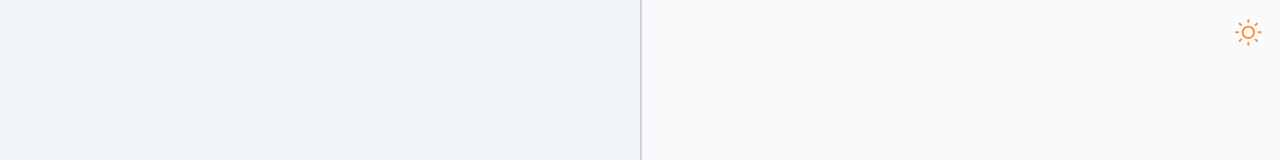
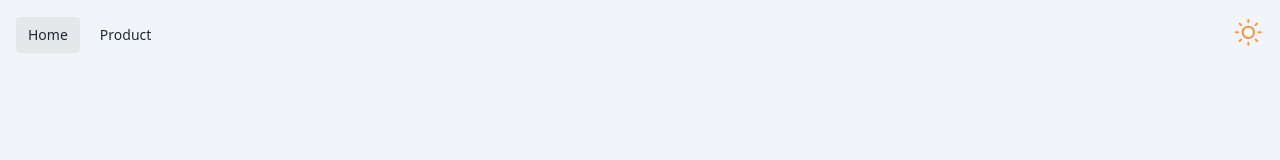
Before and after one commit to kiko-g/product-block, a Next.js app: page / in a window 1280 px wide. Shown: the top 160 px of the page. Built offline with nearby package versions, Linux system fonts and the light colour scheme.

Commit message:
add: navigation

```diff
--- a/components/layout.tsx
+++ b/components/layout.tsx
@@ -1,5 +1,7 @@
 import React from "react"
 import clsx from "clsx"
+import Link from "next/link"
+import { useRouter } from "next/router"
 
 export function DarkModeSwitch() {
   function disableTransitionsTemporarily() {
@@ -78,17 +80,49 @@ export function DarkModeSwitch() {
 }
 
 export function Layout({ children }: { children: React.ReactNode }) {
+  const router = useRouter()
+  const { pathname } = router
+  const navigation = [
+    {
+      name: "Home",
+      href: "/",
+    },
+    {
+      name: "Product",
+      href: "/product",
+    },
+  ]
+
   return (
     <main
       className={clsx(
         "flex min-h-screen w-screen relative flex-col items-center justify-between bg-slate-100 dark:bg-gray-900 text-gray-800 dark:text-white"
       )}
     >
-      <div className="top-4 absolute right-4">
-        <DarkModeSwitch />
+      <div className="flex w-full px-4 py-4 justify-between items-center gap-x-3">
+        <div className="flex-1 flex items-center gap-x-2">
+          {navigation.map((item) => (
+            <Link
+              key={item.name}
+              href={item.href}
+              className={clsx(
+                "py-2 px-3 rounded text-sm",
+                "hover:bg-gray-200 dark:hover:bg-gray-800",
+                "transition-colors duration-200 ease-in-out",
+                pathname === item.href ? "bg-gray-200 dark:bg-gray-800" : "bg-transparent"
+              )}
+            >
+              {item.name}
+            </Link>
+          ))}
+        </div>
+
+        <div className="flex items-center gap-x-2">
+          <DarkModeSwitch />
+        </div>
       </div>
 
-      {children}
+      <div className="flex-1 flex w-full items-center">{children}</div>
     </main>
   )
 }
```
